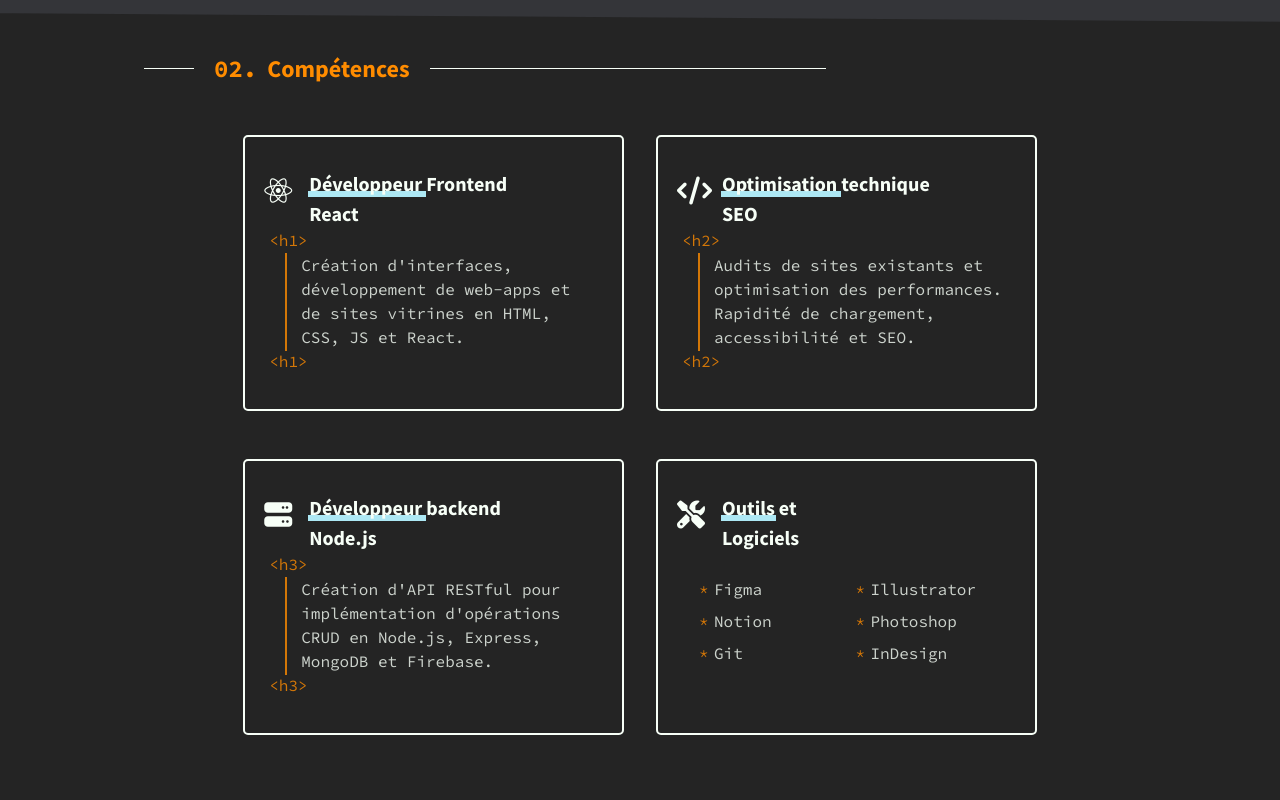
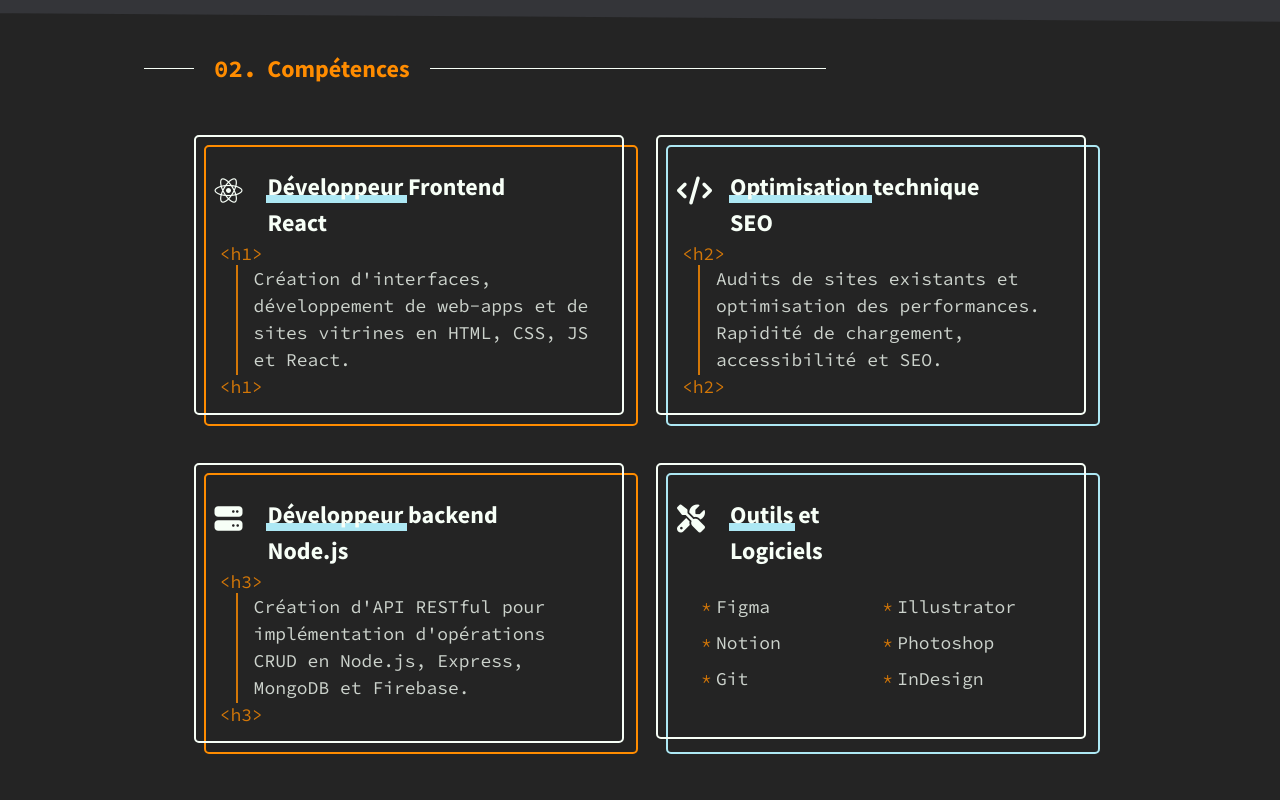
Before and after one commit to BuckyBuck135/Portfolio, a React (Vite) app: page / in a window 1280 px wide. Shown: the part 2020-2820 px from the top of the page. Built offline with nearby package versions, Linux system fonts and the light colour scheme.

Commit message:
added cards + decorations

```diff
--- a/src/Components/Skills/Skills.css
+++ b/src/Components/Skills/Skills.css
@@ -35,8 +35,8 @@
     width: 100%;
     margin: 3em auto;
     display: grid;
-    grid-template-columns: auto;
-    gap: 1.5em;
+    column-gap: 2em;
+    row-gap: 3em;
 }
 
 .skills--card {
@@ -139,21 +139,46 @@
     top: -25px;
 }
 
-.skills--card:nth-child(1) .skills--text::before,
-.skills--card:nth-child(1) .skills--text::after {
+.skills--card-wrapper:nth-child(1) .skills--text::before,
+.skills--card-wrapper:nth-child(1) .skills--text::after {
     content: "<h1>";
 }
 
-.skills--card:nth-child(2) .skills--text::before,
-.skills--card:nth-child(2) .skills--text::after {
+.skills--card-wrapper:nth-child(2) .skills--text::before,
+.skills--card-wrapper:nth-child(2) .skills--text::after {
     content: "<h2>";
 }
 
-.skills--card:nth-child(3) .skills--text::before,
-.skills--card:nth-child(3) .skills--text::after {
+.skills--card-wrapper:nth-child(3) .skills--text::before,
+.skills--card-wrapper:nth-child(3) .skills--text::after {
     content: "<h3>";
 }
 
+/* Decoration - card outline */
+.skills--card-wrapper {
+    position: relative;
+    z-index: 0;
+}
+
+.skills--card-wrapper::after {
+    content: "";
+    position: absolute;
+    width: 100%;
+    height: 99%;
+    border-radius: var(--border-radius);
+    top: 10px;
+    left: 10px;
+    z-index: -1;
+    transition: var(--transition);
+}
+
+.skills--card-wrapper:nth-child(odd)::after {
+    border: 2px solid var(--accent)
+}
+
+.skills--card-wrapper:nth-child(even)::after {
+    border: 2px solid var(--heading)
+}
 
 @media screen and (min-width: 768px){
     .section--skills {
@@ -161,9 +186,15 @@
     }
 
     .skills--cards {
-        width: 80%;
-        column-gap: 2em;
-        row-gap: 3em;
-        grid-template-columns: repeat(2, minmax(150px, 1fr));
+        width: 90%;
+        grid-template-columns: repeat(auto-fill, minmax(400px, 1fr));
+    }
+
+    .skills--heading {
+        font-size: var(--font-xl);
+    }
+
+    .skills--text {
+        font-size: var(--font-m);
     }
 }
--- a/src/Components/Skills/Skills.jsx
+++ b/src/Components/Skills/Skills.jsx
@@ -1,15 +1,37 @@
 import React from "react"
+import { useLayoutEffect } from "react";
+gsap.registerPlugin(ScrollTrigger);
 import "./Skills.css"
 
 export default function Skills() {
+    useLayoutEffect(() => {
+        // create our context. This function is invoked immediately and all GSAP animations and ScrollTriggers created during the execution of this function get recorded so we can revert() them later (cleanup)
+        let ctx = gsap.context(() => {
+            const cards = gsap.utils.toArray('.skills--card');
+            cards.forEach (card => {
+                gsap.to(card, {
+                    x: 0,
+                    opacity: 1,
+                    duration: 1,
+                    scrollTrigger: {
+                        trigger: card,
+                        toggleActions: "play none play reset"
+                    }
+                })
+            });
+        }, );
+        return () => ctx.revert(); // cleanup
+
+        }, []);
 
     return (
         <section id="section--skills" className="section--skills shapedividers_com-5314">
             <div className="container">
                 <h2 className="section--heading"><span className="section--number">02.</span>Compétences</h2>
                 <div className="skills--cards fadeInUp">
+                    <div className="skills--card-wrapper">
                         <article className="skills--card">
-                            <i class=" skills--icon fa-brands fa-react"></i>
+                                <i className=" skills--icon fa-brands fa-react"></i>
                                 <div className="skills--heading">
                                     <h4><span className="skills--heading-accent">Développeur</span> Frontend</h4>
                                     <h4>React</h4>
@@ -20,9 +42,10 @@
                                 </div>
                             </div>
                         </article>
-
+                    </div>
+                    <div className="skills--card-wrapper">
                         <article className="skills--card">
-                        <i class=" skills--icon fa-solid fa-code"></i>
+                            <i className=" skills--icon fa-solid fa-code"></i>
                             <div className="skills--heading">
                                 <h4><span className="skills--heading-accent">Optimisation</span> technique</h4>
                                 <h4>SEO</h4>
@@ -33,9 +56,11 @@
                                 </div>
                             </div>
                         </article>
+                    </div>
 
+                    <div className="skills--card-wrapper">
                         <article className="skills--card">
-                        <i class=" skills--icon fa-solid fa-server"></i>
+                            <i className=" skills--icon fa-solid fa-server"></i>
                             <div className="skills--heading">
                                 <h4><span className="skills--heading-accent">Développeur</span> backend</h4>
                                 <h4>Node.js</h4>
@@ -46,9 +71,11 @@
                                 </div>
                             </div>
                         </article>
+                    </div>
 
+                    <div className="skills--card-wrapper">
                         <article className="skills--card">
-                        <i class=" skills--icon fa-solid fa-screwdriver-wrench"></i>
+                            <i className=" skills--icon fa-solid fa-screwdriver-wrench"></i>
                             <div className="skills--heading">
                                 <h4><span className="skills--heading-accent">Outils</span> et</h4>
                                 <h4>Logiciels</h4>
@@ -68,6 +95,7 @@
                         </article>
                     </div>
                 </div>
+            </div>
         </section>
     )
 }
```
Lines whose indentation alone changed are shown as unchanged.
